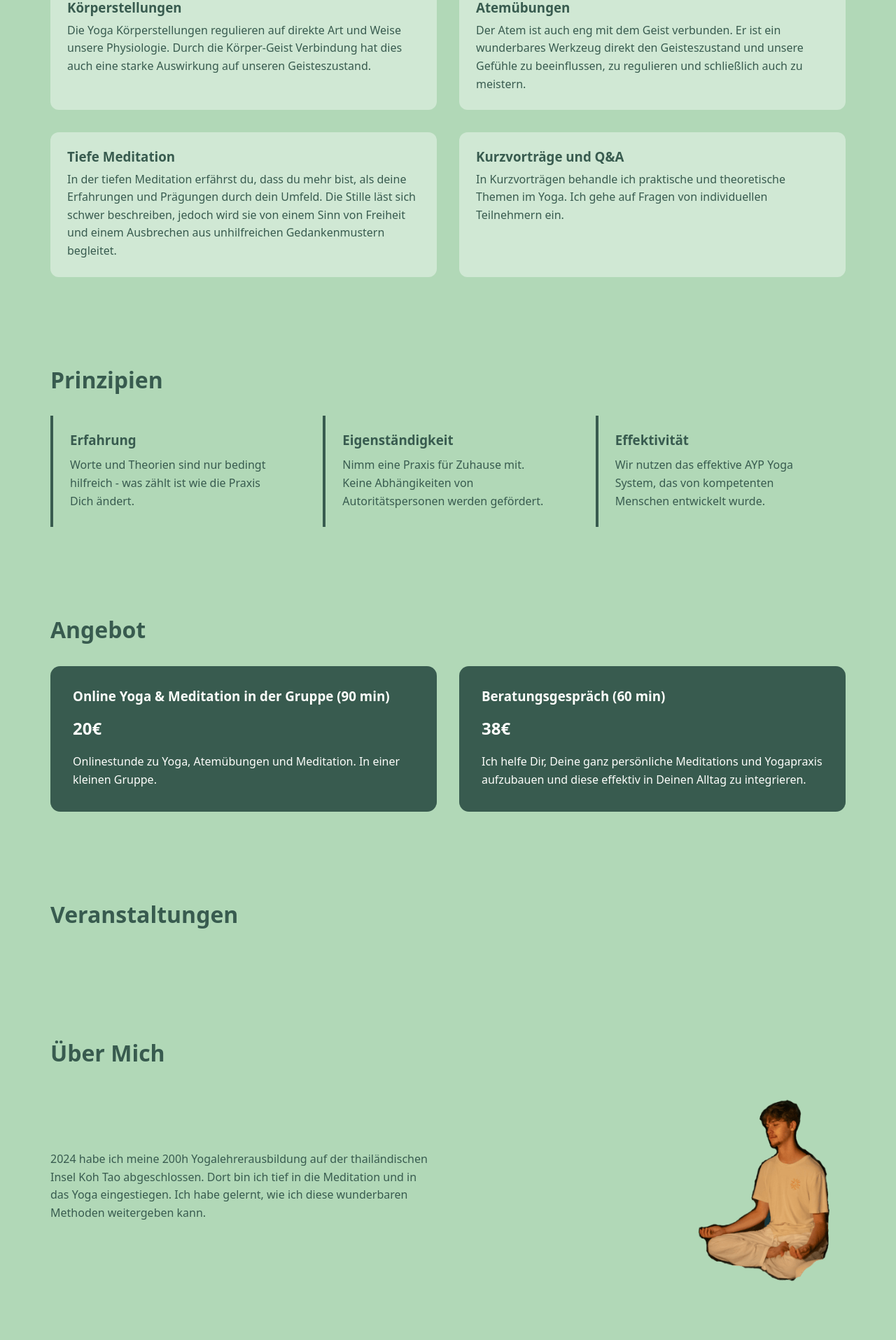
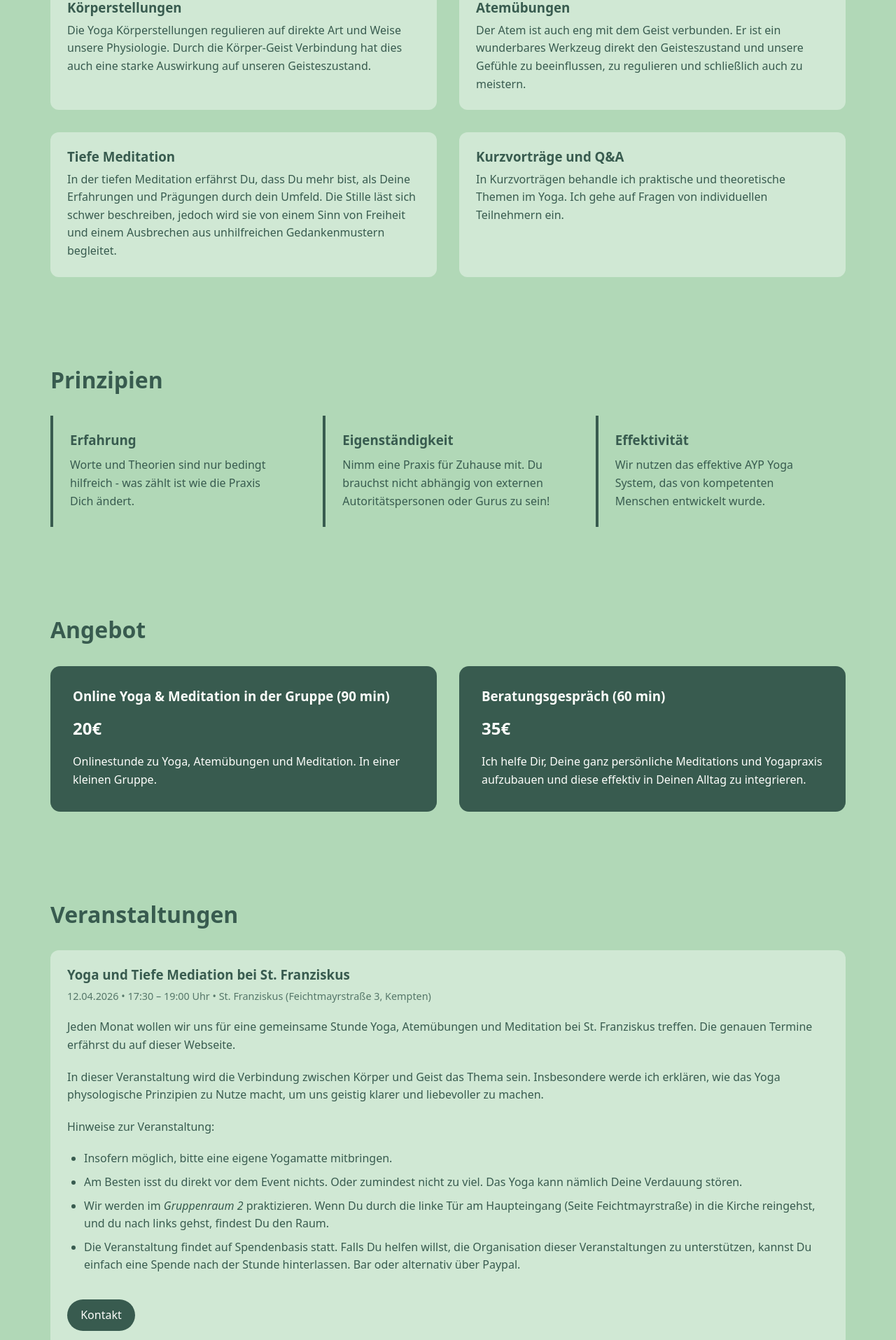
Before and after one commit to adrianmartir/adrianmartir.github.io, a Jekyll site: the page built from index.html, in a window 1280 px wide. Shown: the part 375-2290 px from the top of the page at 70% size. Built offline with Jekyll 4.4.1, drawn with Linux system fonts in a browser that asks for light colours; some of the changed text lies outside the part shown.

Commit message:
New events

```diff
--- a/_layouts/default.html
+++ b/_layouts/default.html
@@ -266,6 +266,24 @@ layout: null
       border-radius: 999px;
       text-decoration: none;
     }
+
+    /* ---------- EVENT CONTENT SPACING ---------- */
+    .event-card p {
+      margin-bottom: 1.25rem;
+    }
+
+    .event-card ul,
+    .event-card ol {
+      margin: 1rem 0 1rem 1.5rem;
+    }
+
+    .event-card li {
+      margin-bottom: 0.5rem;
+    }
+
+    .event-card strong {
+      font-weight: 600;
+    }
   </style>
 </head>
 
--- a/index.html
+++ b/index.html
@@ -28,7 +28,7 @@ title: Home
     </div>
     <div class="method-card">
       <h3>Tiefe Meditation</h3>
-      <p>In der tiefen Meditation erfährst du, dass du mehr bist, als deine Erfahrungen und Prägungen durch dein Umfeld. Die Stille läst sich schwer beschreiben, jedoch wird sie von einem Sinn von Freiheit und einem Ausbrechen aus unhilfreichen Gedankenmustern begleitet.</p>
+      <p>In der tiefen Meditation erfährst Du, dass Du mehr bist, als Deine Erfahrungen und Prägungen durch dein Umfeld. Die Stille läst sich schwer beschreiben, jedoch wird sie von einem Sinn von Freiheit und einem Ausbrechen aus unhilfreichen Gedankenmustern begleitet.</p>
     </div>
     <div class="method-card">
       <h3>Kurzvorträge und Q&A</h3>
@@ -47,7 +47,7 @@ title: Home
     </div>
     <div class="principle">
       <h3>Eigenständigkeit</h3>
-      <p>Nimm eine Praxis für Zuhause mit. Keine Abhängikeiten von Autoritätspersonen werden gefördert.</p>
+      <p>Nimm eine Praxis für Zuhause mit. Du brauchst nicht abhängig von externen Autoritätspersonen oder Gurus zu sein!</p>
     </div>
     <div class="principle">
       <h3>Effektivität</h3>
@@ -75,7 +75,7 @@ title: Home
     </div>
     <div class="service">
       <h3>Beratungsgespräch (60 min)</h3>
-      <p class="price">38€</p>
+      <p class="price">35€</p>
       <p>Ich helfe Dir, Deine ganz persönliche Meditations und Yogapraxis aufzubauen und diese effektiv in Deinen Alltag zu integrieren.</p>
 
       <div class="service-cta">
```
Also changed, not shown: _events/2026-02-22.md (added, +8 -0 lines), _events/2026-04-12.md (added, +22 -0 lines), _events/2026-05-10.md (added, +20 -0 lines).
